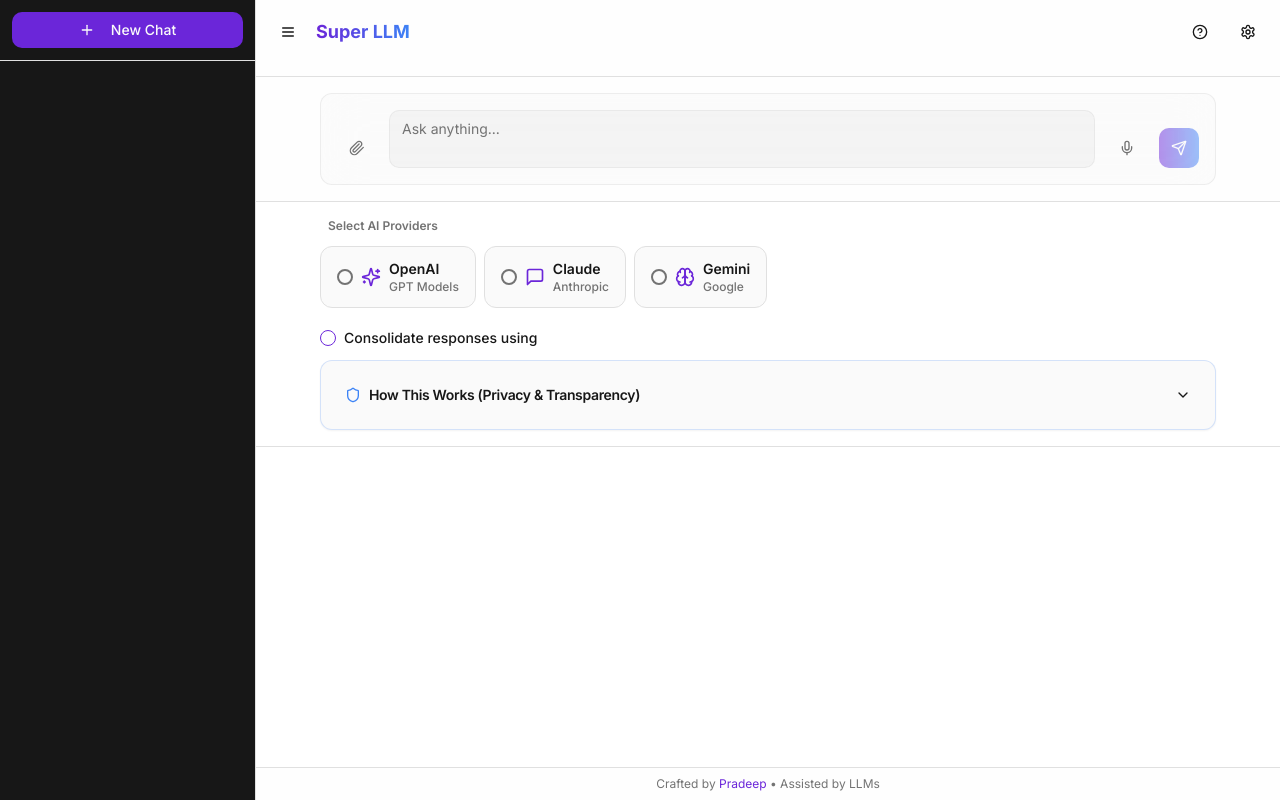
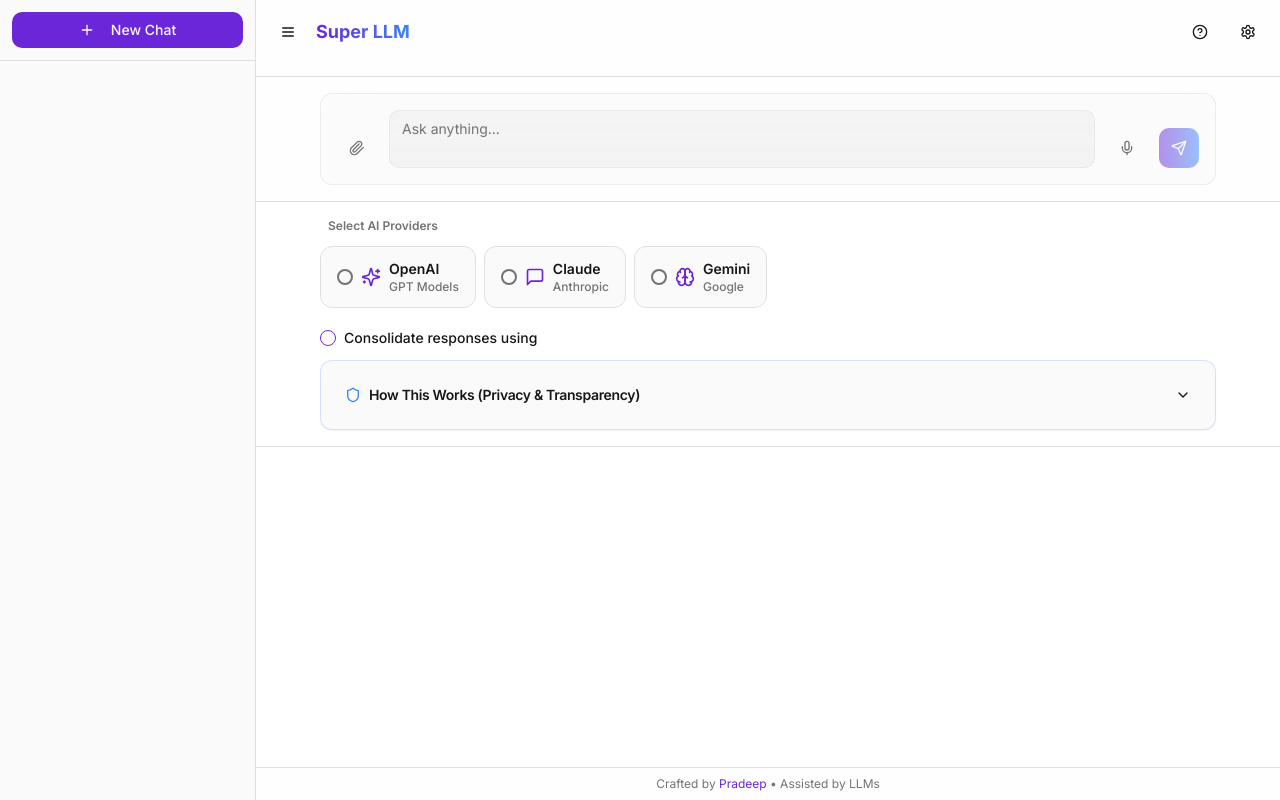
Before and after one commit to mailappu/blend-speak-ai, a React (Vite) app: page / in a window 1280 px wide. Built offline with nearby package versions, Linux system fonts and the light colour scheme.

Commit message:
Update sidebar theme
Update sidebar styling to match the light theme by adding new CSS variables for sidebar background, foreground, primary, accent, and border colors within the `.light` theme section.

```diff
--- a/src/index.css
+++ b/src/index.css
@@ -90,6 +90,15 @@ All colors MUST be HSL.
     --border: 0 0% 88%;
     --input: 0 0% 88%;
     --ring: 263 70% 50%;
+
+    --sidebar-background: 0 0% 98%;
+    --sidebar-foreground: 0 0% 9%;
+    --sidebar-primary: 263 70% 50%;
+    --sidebar-primary-foreground: 0 0% 98%;
+    --sidebar-accent: 0 0% 93%;
+    --sidebar-accent-foreground: 0 0% 9%;
+    --sidebar-border: 0 0% 88%;
+    --sidebar-ring: 263 70% 50%;
   }
 }
 
```
